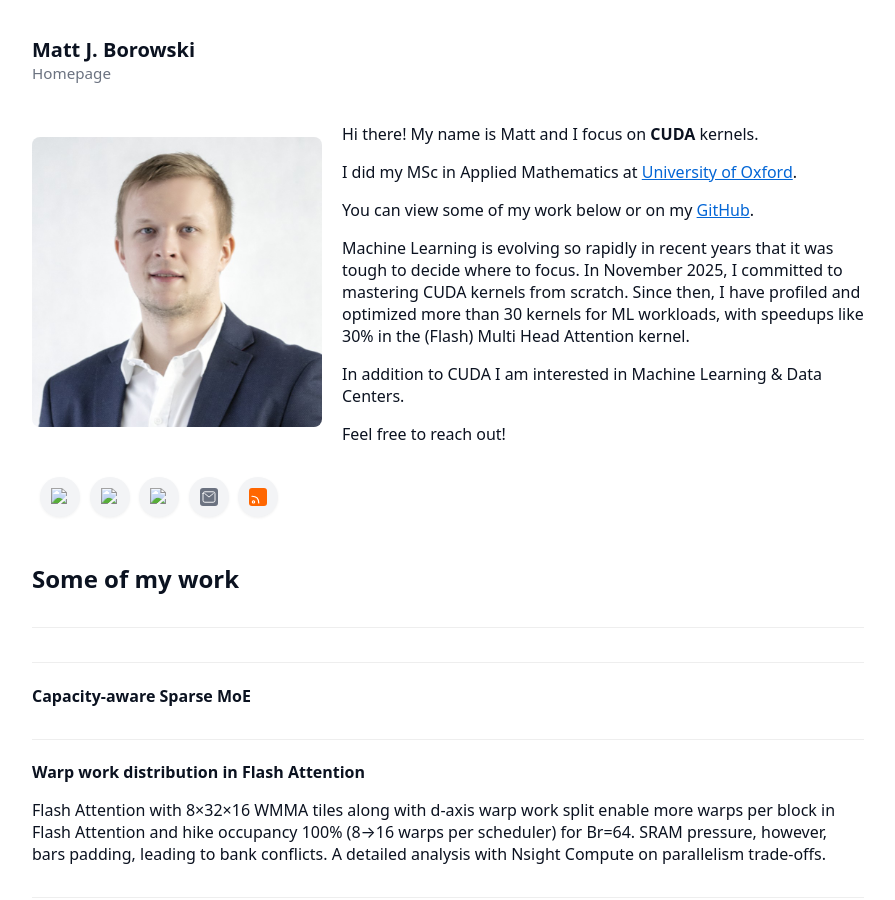
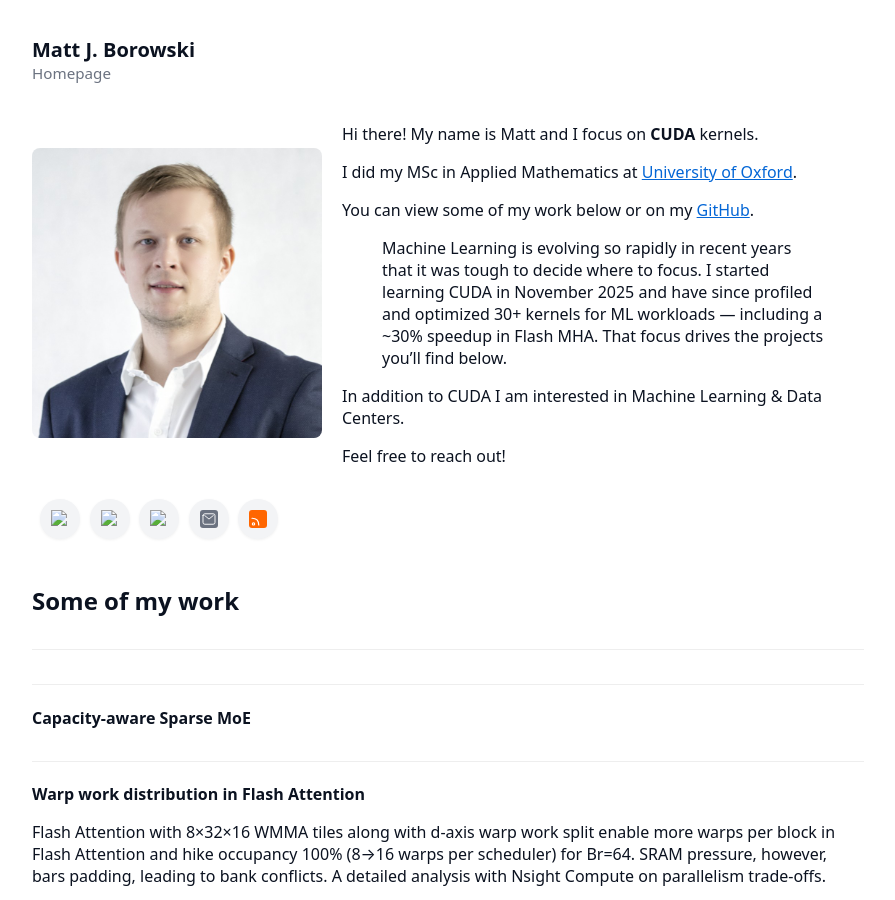
Before and after one commit to MattJBorowski1991/mattjborowski1991.github.io, a Jekyll site: the page built from index.md, in a window 1280 px wide and 900 px high. Shown: the whole window, without its empty margins (192-1087 px from the left). Built offline with Jekyll 4.4.1, drawn with Linux system fonts in a browser that asks for light colours.

Commit message:
Sparse MoE post

```diff
--- a/index.md
+++ b/index.md
@@ -15,7 +15,9 @@ layout: default
 
 <p>You can view some of my work below or on my <a href="https://github.com/MattJBorowski1991">GitHub</a>.</p>
 
-<p>Machine Learning is evolving so rapidly in recent years that it was tough to decide where to focus. In November 2025, I committed to mastering CUDA kernels from scratch. Since then, I have profiled and optimized more than 30 kernels for ML workloads, with speedups like 30% in the (Flash) Multi Head Attention kernel.</p>
+  <blockquote>
+    <p>Machine Learning is evolving so rapidly in recent years that it was tough to decide where to focus. I started learning CUDA in November 2025 and have since profiled and optimized 30+ kernels for ML workloads — including a ~30% speedup in Flash MHA. That focus drives the projects you’ll find below.</p>
+  </blockquote>
 
 <p>In addition to CUDA I am interested in Machine Learning & Data Centers.</p>
 
```
Also changed, not shown: _posts/2026-03-05-flash_attention_more_warps.md (renamed from _posts/2026-03-05-flash_attention_more_warps copy.md).
